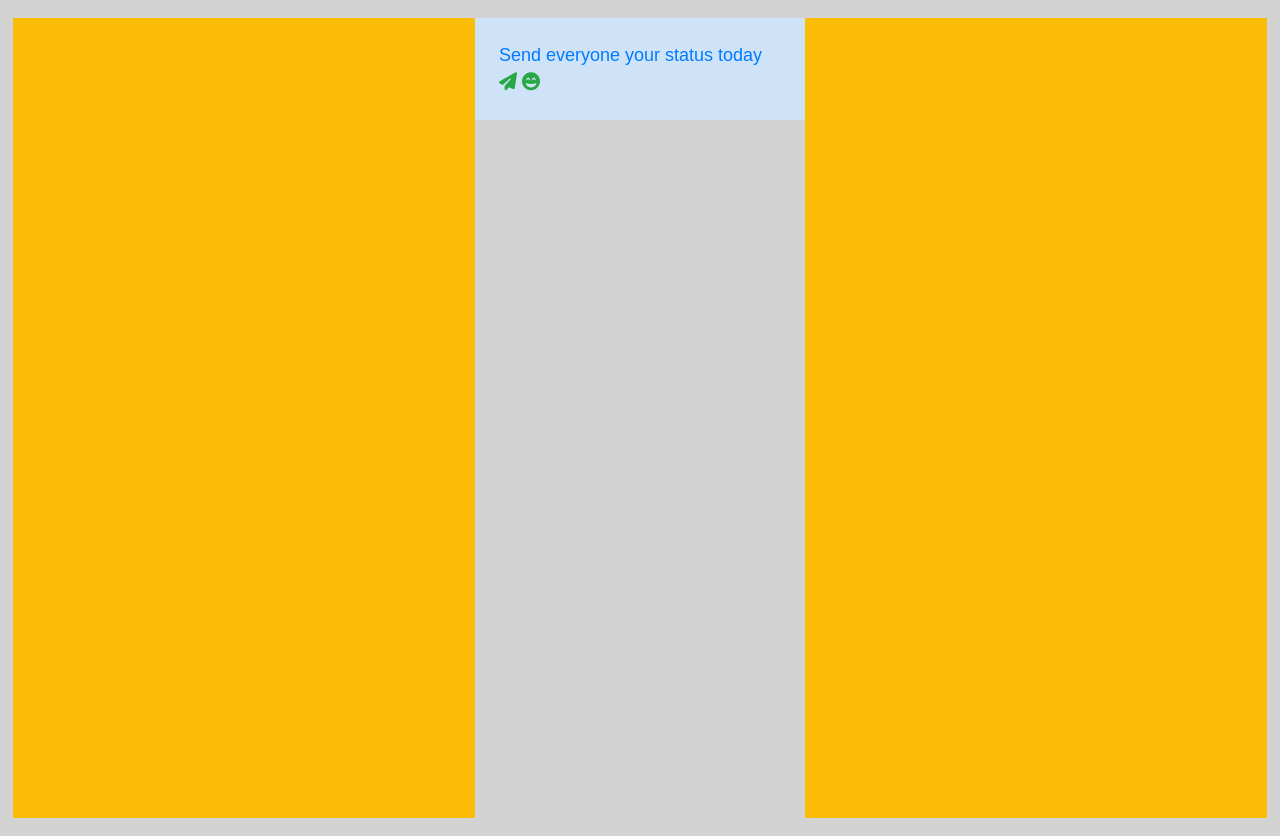
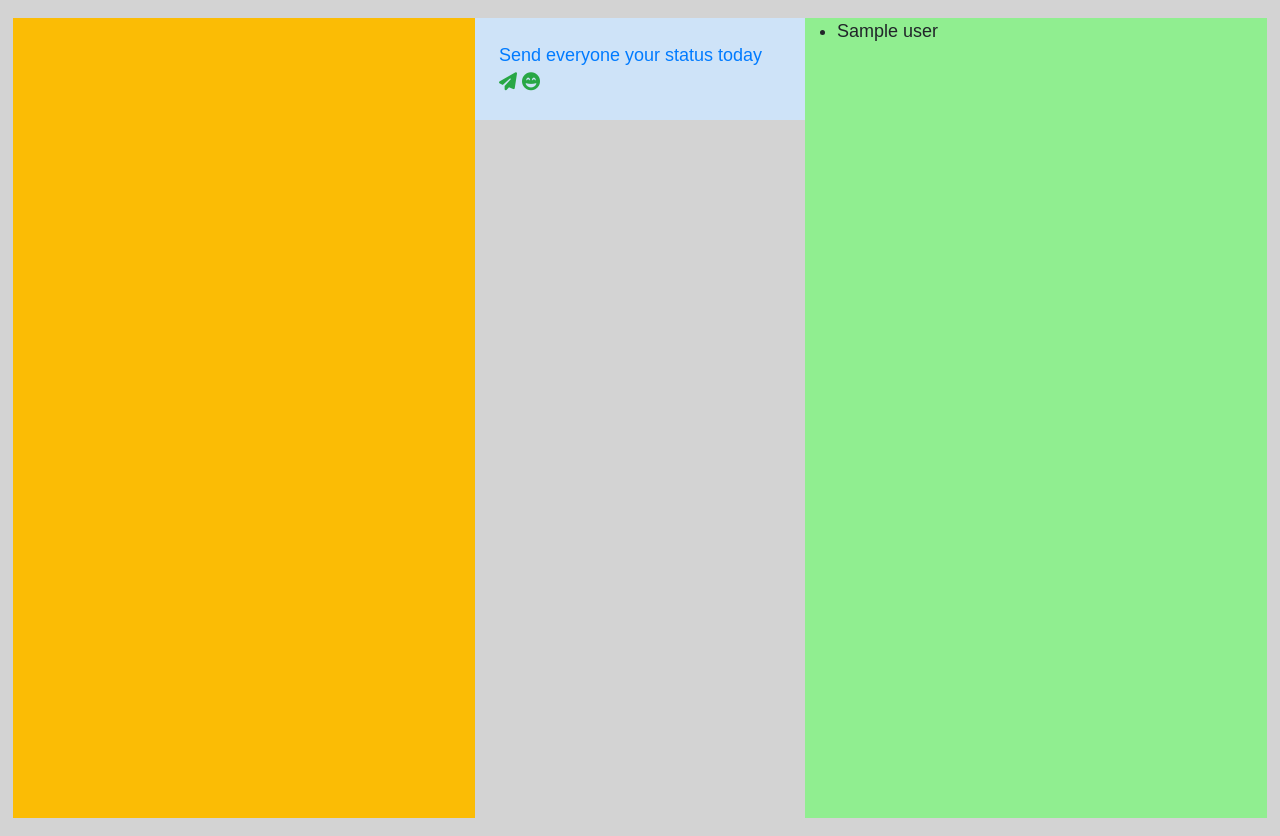
Before and after one commit to NuclearSherwin/neon, a Symfony app: template templates/home/index.html.twig in a window 1280 px wide. Shown: the part 56-892 px from the top of the page. Run offline with Twig, Linux system fonts and the light colour scheme; the template is opened without the code that fills it: most values are stand-ins (such as "Sample title", 1, 10 or a date in 2020); some libraries are stand-ins or nearby versions.

Commit message:
add show list of people to homepage

```diff
--- a/src/Controller/HomeController.php
+++ b/src/Controller/HomeController.php
@@ -21,8 +21,13 @@ class HomeController extends AbstractController
         $posts = $this->getDoctrine()->getRepository(Post::class)
             ->findAll();
 
+        $users = $this->getDoctrine()->getRepository(User::class)
+            ->findAll();
+
+
         return $this->render('home/index.html.twig', [
             'posts' => $posts,
+            'users' => $users
         ]);
     }
 
--- a/templates/home/index.html.twig
+++ b/templates/home/index.html.twig
@@ -19,6 +19,12 @@
             height: 100vh;
             width: 500px;
             background-color: #fbbc05;
+
+        }
+        .users-wrapper {
+            height: 100vh;
+            width: 500px;
+            background-color: lightgreen;
 
         }
     </style>
@@ -113,8 +119,12 @@
         </div>
 
         {# tag #}
-        <div class="new-wrapper">
-
+        <div class="users-wrapper">
+            <ul>
+                {% for person in users  %}
+                    <li>{{ person.name }}</li>
+                {% endfor %}
+            </ul>
         </div>
     </div>
 {% endblock %}
--- a/templates/posts/update.html.twig
+++ b/templates/posts/update.html.twig
@@ -20,9 +20,6 @@
                                 <div class="box-tools d-flex justify-content-end mb-3">
                                     <a href="{{ path('neon_home') }}" class="btn btn-success ml-1 mr-1 text-white">
                                         <i class="fa-solid fa-house"></i>
-                                    </a>
-                                    <a href="{{ path('create_posts') }}" class="btn btn-primary ml-1 mr-1 text-white">
-                                        <i class="fa-solid fa-upload"></i>
                                     </a>
                                     {#                                    <a href="" class="btn btn-warning ml-1 mr-1 text-white"> #}
                                     {#                                        <i class="fa-solid fa-pen-to-square"></i> #}
```
